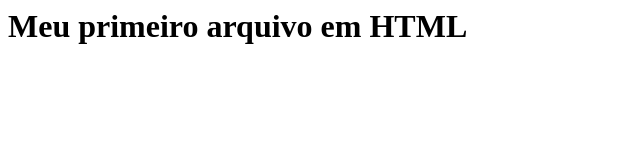
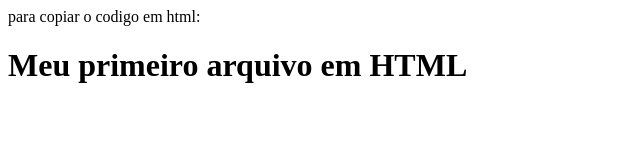
Before and after one commit to SIDINEIPAULA/primeiros-passos, a plain HTML site: page index.html in a window 1280 px wide. Shown: the whole page, without its empty margins (0-640 px from the left). Drawn offline with Linux system fonts and the light colour scheme.

Commit message:
adicionando comandos em html

```diff
--- a/index.html
+++ b/index.html
@@ -1,3 +1,4 @@
 <html>
+    para copiar o codigo em html:
     <h1>Meu primeiro arquivo em HTML</h1>
 </html>
```
